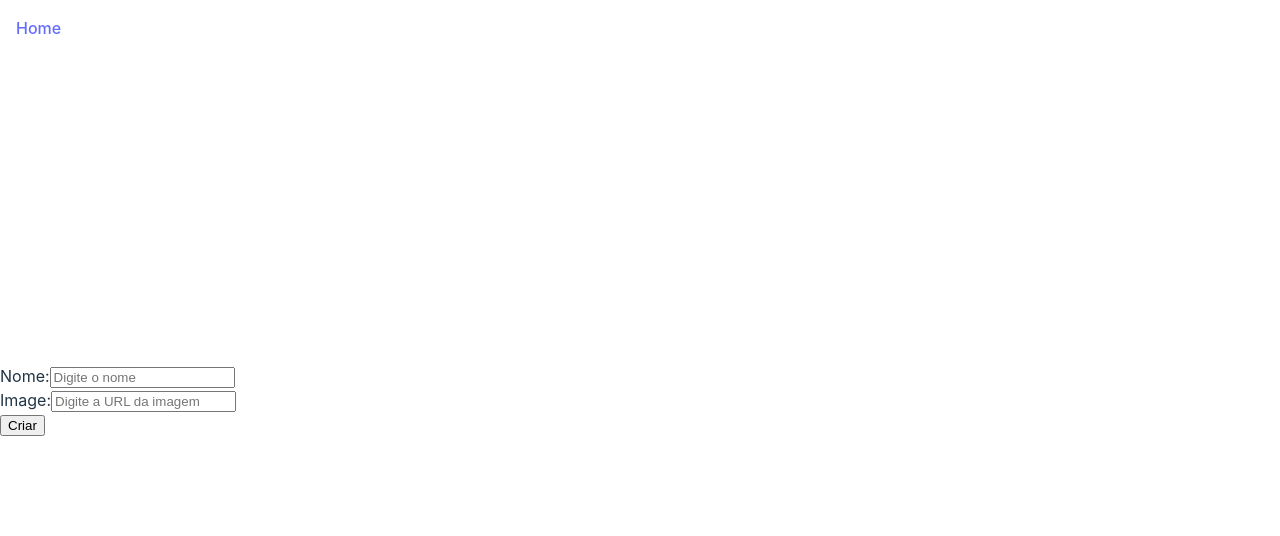
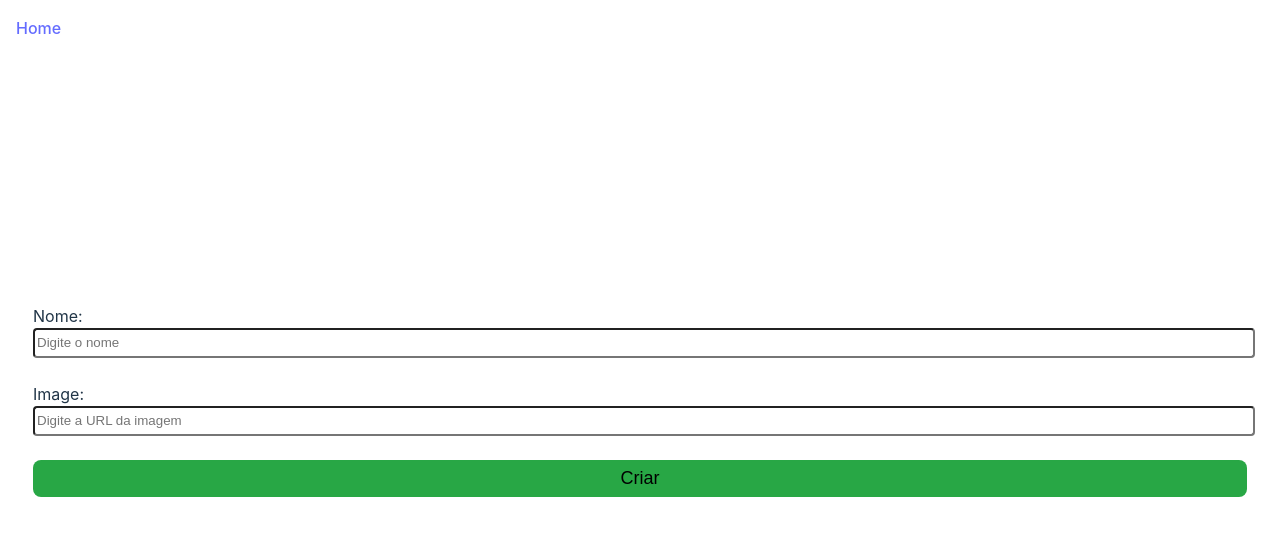
Before and after one commit to AdonaySantos/ocean-jornada-frontend-abril-2024, a React (Vite) app: page /criar in a window 1280 px wide. Shown: the top 536 px of the page. Built offline with nearby package versions, Linux system fonts and the light colour scheme.

Commit message:
estilização do forms

```diff
--- a/src/App.css
+++ b/src/App.css
@@ -58,3 +58,39 @@
   font-weight: bold;
   font-size: 12px;
 }
+
+.form{
+  padding: 16px;
+  margin: 16px;
+  border: 1px solid white;
+  border-radius: 8px;
+  box-shadow: 3px 3px white;
+}
+
+.form label {
+  margin-right: 8px;
+  margin-bottom: 8px;
+}
+
+.form input[type="text"] {
+  border-radius: 4px;
+  height: 24px;
+  width: 100%;
+}
+
+.form input[type="submit"] {
+  width: 100%;
+  font-size: 18px;
+  padding: 8px 32px;
+  background: #28A745;
+  border: none;
+  border-radius: 8px;
+  cursor: pointer;
+}
+
+.form input[type="submit"]:hover {
+
+  transition: -2px -2px;
+  opacity: 0.8;
+  box-shadow: 3px 3px white;
+}
--- a/src/pages/Create/Create.jsx
+++ b/src/pages/Create/Create.jsx
@@ -39,16 +39,18 @@ export default function Create() {
             <div className="header">
             <Link to ="/">Home</Link>
             </div>
-            <div>
+            <div className="form">
                 <form onSubmit={onSubmit}>
                     <label htmlFor="name">Nome:</label>
+                    <br />
                     <input type="text" id="name" name="name" placeholder="Digite o nome"></input>
                     <br />
-
+                    <br />
                     <label htmlFor="image">Image:</label>
+                    <br />
                     <input type="text" id="image" name="image" placeholder="Digite a URL da imagem"></input>
                     <br />
-
+                    <br />
                     <input type="submit" value="Criar" />
                 </form>
             </div>
```
